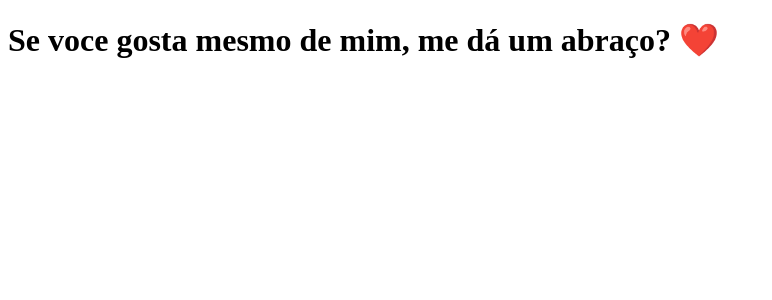
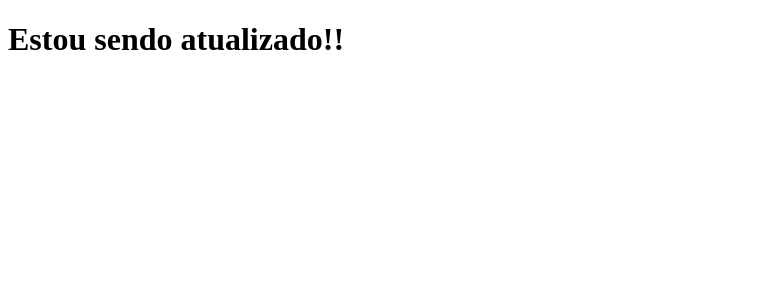
Before and after one commit to rodriguesscaio/clone-tabnews, a Next.js app: page / in a window 1280 px wide. Shown: the top 300 px of the page, without its empty margins (0-772 px from the left). Built offline with nearby package versions, Linux system fonts and the light colour scheme.

Commit message:
testando a atualização agora com o DNS

```diff
--- a/pages/index.js
+++ b/pages/index.js
@@ -1,5 +1,5 @@
 function Home() {
-  return <h1>Se voce gosta mesmo de mim, me dá um abraço? ❤️</h1>;
+  return <h1>Estou sendo atualizado!!</h1>;
 }
 
 export default Home;
```
